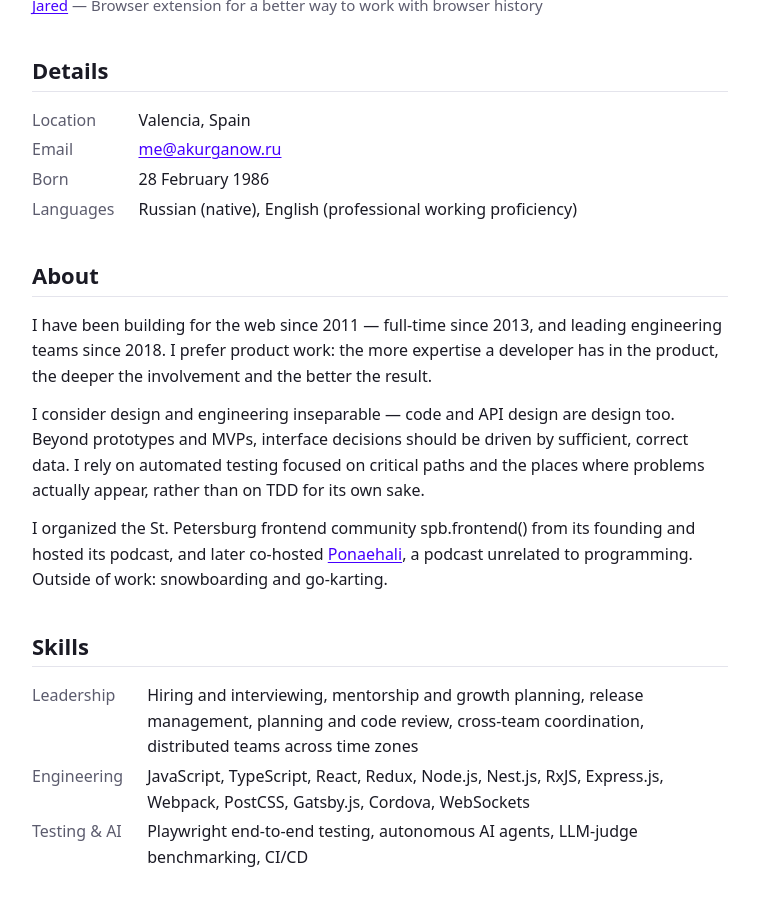
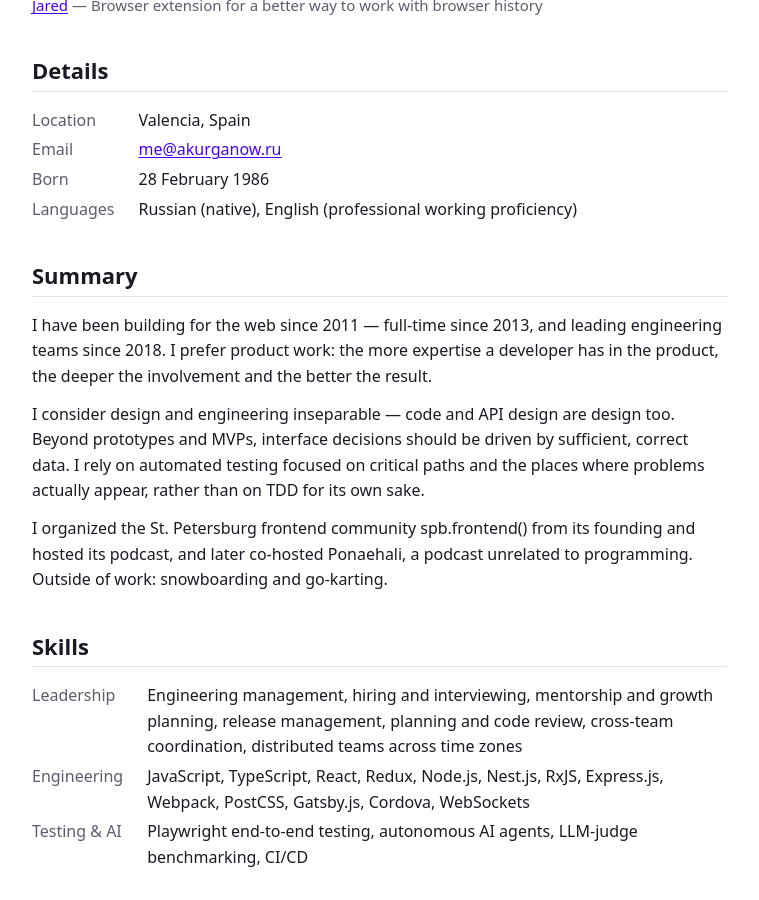
Before and after one commit to Akurganow/akurganow.github.io, a Jekyll site: the page built from index.md, in a window 1280 px wide and 900 px high, scrolled down 265 px. Shown: the whole window, without its empty margins (260-1019 px from the left). Built offline with Jekyll 4.4.1, drawn with Linux system fonts in a browser that asks for light colours; our own code applies the rules of GitHub Pages for plain Markdown files.

Commit message:
Ground SEO/HR work in current standards; drop dead Ponaehali link
- JSON-LD upgraded to Google's ProfilePage type: Person nested in
  mainEntity, dateModified from build time, alternateName, description,
  knowsLanguage
- title carries role and the CV token recruiters x-ray for
- About renamed to Summary, the section heading resume parsers expect;
  'engineering management' added to Leadership skills
- llms.txt per llmstxt.org spec, linked via rel=describedby
- ponaehali.fireside.fm is dead (owner-confirmed): unlink

Co-Authored-By: Claude <noreply@anthropic.com>
Claude-Session: https://claude.ai/code/session_01UyAWb22z3YNnGGRW5tSNQQ

```diff
--- a/_config.yml
+++ b/_config.yml
@@ -1,4 +1,4 @@
-title: Alexander Kurganov — Curriculum Vitae
+title: Alexander Kurganov — Engineering Team Lead CV
 description: Alexander Kurganov — Engineering Team Lead at RingCentral, Valencia. 15+ years building for the web, leading engineering teams since 2018.
 url: "https://akurganow.github.io"
 
--- a/_layouts/default.html
+++ b/_layouts/default.html
@@ -6,6 +6,7 @@
   <title>{{ site.title }}</title>
   <meta name="description" content="{{ site.description }}">
   <link rel="canonical" href="{{ page.url | absolute_url }}">
+  <link rel="describedby" type="text/markdown" href="{{ '/llms.txt' | relative_url }}" title="llms.txt">
 
   <link rel="stylesheet" href="{{ '/styles.css' | relative_url }}">
 
@@ -34,8 +35,13 @@
   <script type="application/ld+json">
   {
     "@context": "https://schema.org",
+    "@type": "ProfilePage",
+    "dateModified": "{{ site.time | date_to_xmlschema }}",
+    "mainEntity": {
       "@type": "Person",
       "name": "Alexander Kurganov",
+      "alternateName": "Akurganow",
+      "description": "Engineering Team Lead with 15+ years in web development, leading engineering teams since 2018.",
       "jobTitle": "Engineering Team Lead",
       "worksFor": {
         "@type": "Organization",
@@ -63,6 +70,7 @@
         "AI agents",
         "Engineering management"
       ]
+    }
   }
   </script>
 </head>
--- a/index.md
+++ b/index.md
@@ -15,7 +15,7 @@ layout: default
   <dd>Russian (native), English (professional working proficiency)</dd>
 </dl>
 
-## About
+## Summary
 
 I have been building for the web since 2011 — full-time since 2013, and leading
 engineering teams since 2018. I prefer product work: the more expertise a developer has
@@ -27,16 +27,16 @@ data. I rely on automated testing focused on critical paths and the places where
 problems actually appear, rather than on TDD for its own sake.
 
 I organized the St. Petersburg frontend community spb.frontend() from its founding
-and hosted its podcast, and later co-hosted
-[Ponaehali](https://ponaehali.fireside.fm), a podcast unrelated to programming.
-Outside of work: snowboarding and go-karting.
+and hosted its podcast, and later co-hosted Ponaehali, a podcast unrelated to
+programming. Outside of work: snowboarding and go-karting.
 
 ## Skills
 
 <dl class="details">
   <dt>Leadership</dt>
-  <dd>Hiring and interviewing, mentorship and growth planning, release management,
-      planning and code review, cross-team coordination, distributed teams across time zones</dd>
+  <dd>Engineering management, hiring and interviewing, mentorship and growth planning,
+      release management, planning and code review, cross-team coordination,
+      distributed teams across time zones</dd>
   <dt>Engineering</dt>
   <dd>JavaScript, TypeScript, React, Redux, Node.js, Nest.js, RxJS, Express.js,
       Webpack, PostCSS, Gatsby.js, Cordova, WebSockets</dd>
```
Also changed, not shown: other parts of _layouts/default.html (+1 -0 lines), llms.txt (added, +19 -0 lines). Lines whose indentation alone changed are shown as unchanged.
